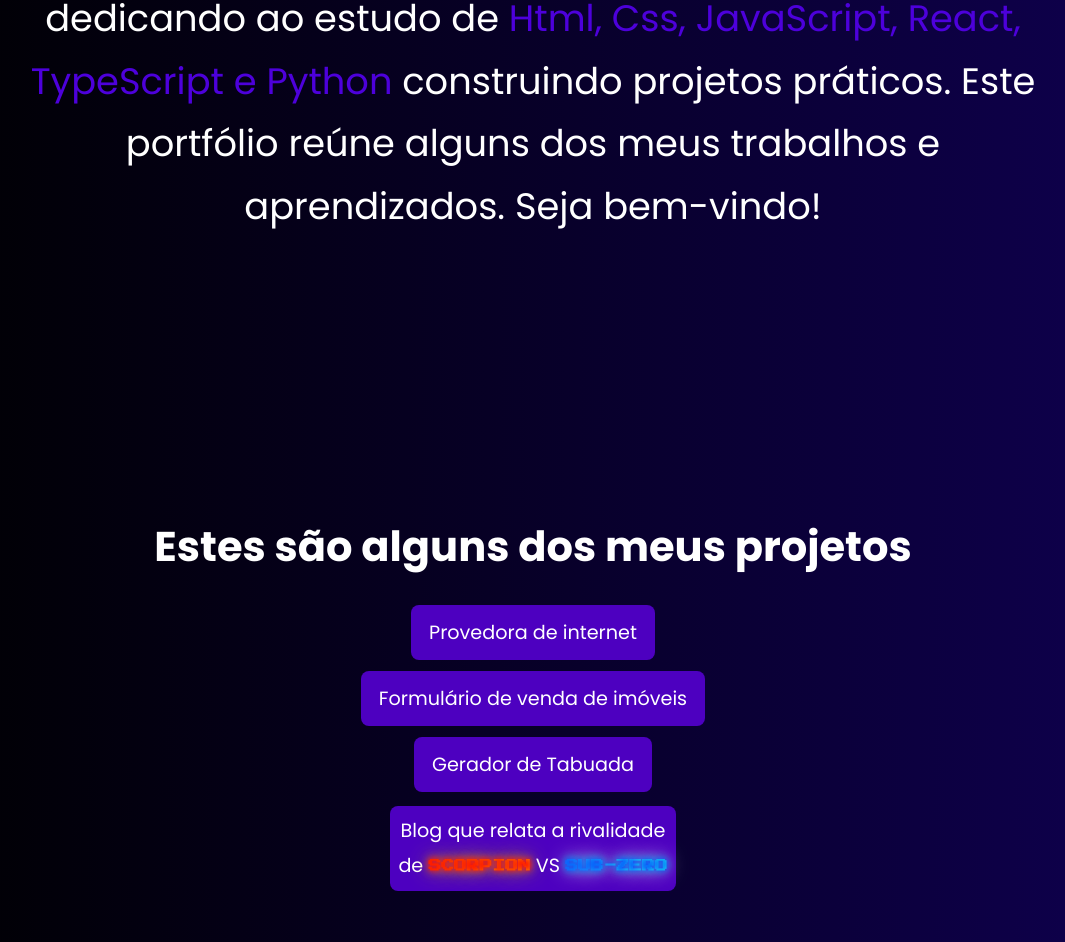
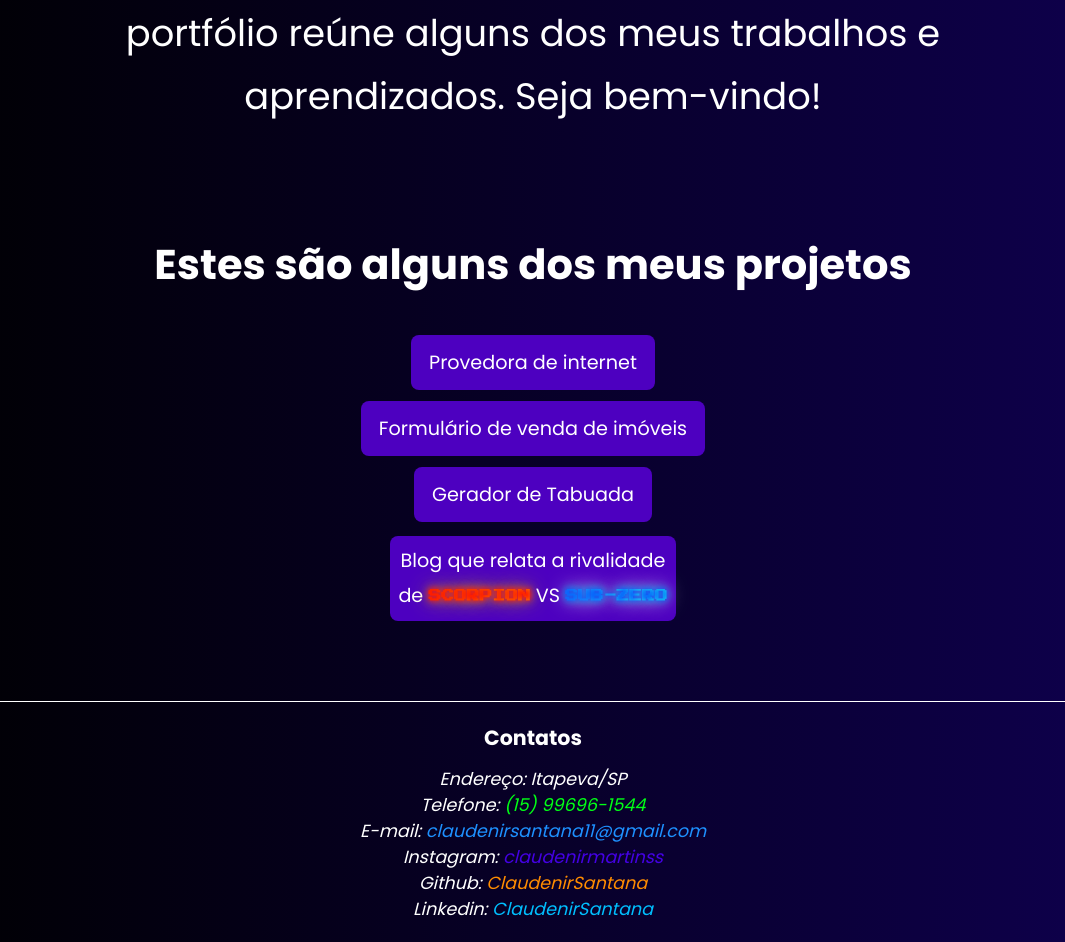
Before and after one commit to ClaudenirSantana/Portifolio, a plain HTML site: page index.html in a window 1280 px wide. Shown: the part 633-1575 px from the top of the page, without its empty margins (107-1172 px from the left). Drawn offline with Linux system fonts and the light colour scheme.

Commit message:
Alteração de espaços internos

```diff
--- a/css/styles.css
+++ b/css/styles.css
@@ -70,7 +70,7 @@ h3 {
 
 .title {
   font-family: "Orbitron", "Arial Black", sans-serif;
-  margin-top: 180px;
+  margin-top: 130px;
   font-size: 5rem;
   font-weight: bold;
   text-align: center;
@@ -118,7 +118,7 @@ h3 {
   font-size: 2.3rem;
   color: #fff;
   line-height: 1.7;
-  margin-top: 140px;
+  margin-top: 5rem;
   text-align: center;
   padding-left: 120px;
   padding-right: 120px;
@@ -142,7 +142,7 @@ h3 {
   font-size: 2.6rem;
   color: #fff;
   text-align: center;
-  margin: 180px 0 20px;
+  margin: 1rem 0 2rem 0;
 }
 
 .projetos {
@@ -150,7 +150,8 @@ h3 {
   flex-direction: column;
   justify-content: center;
   align-items: center;
-  margin-top: 40px;
+  margin-bottom: -170px;
+  margin-top: 2rem;
 }
 
 .projetos-conteudo {
@@ -272,7 +273,6 @@ h3 {
   font-size: 1.1rem;
   padding: 20px;
   text-align: center;
-  margin-top: 70px;
   padding-top: 20px;
   display: flex;
   flex-direction: column;
```
